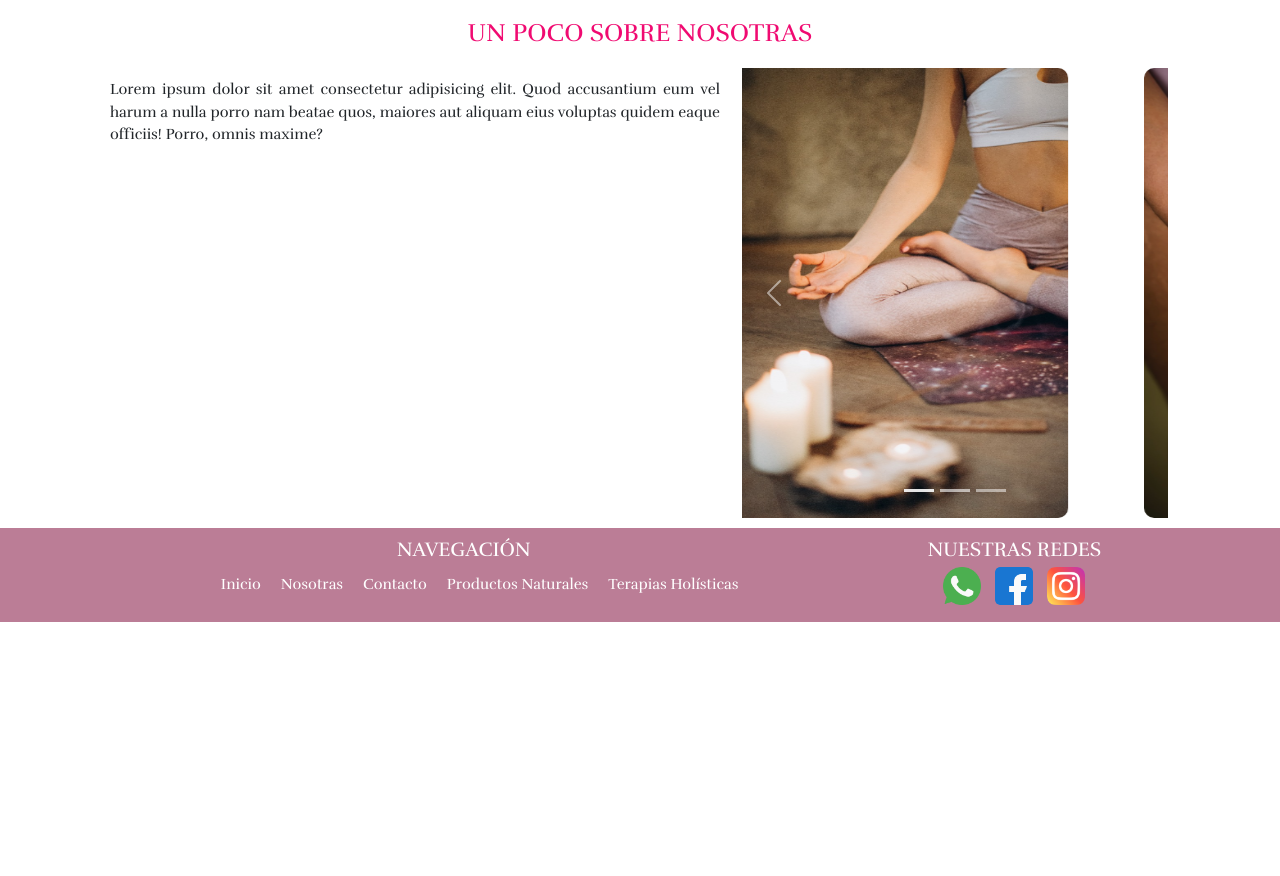
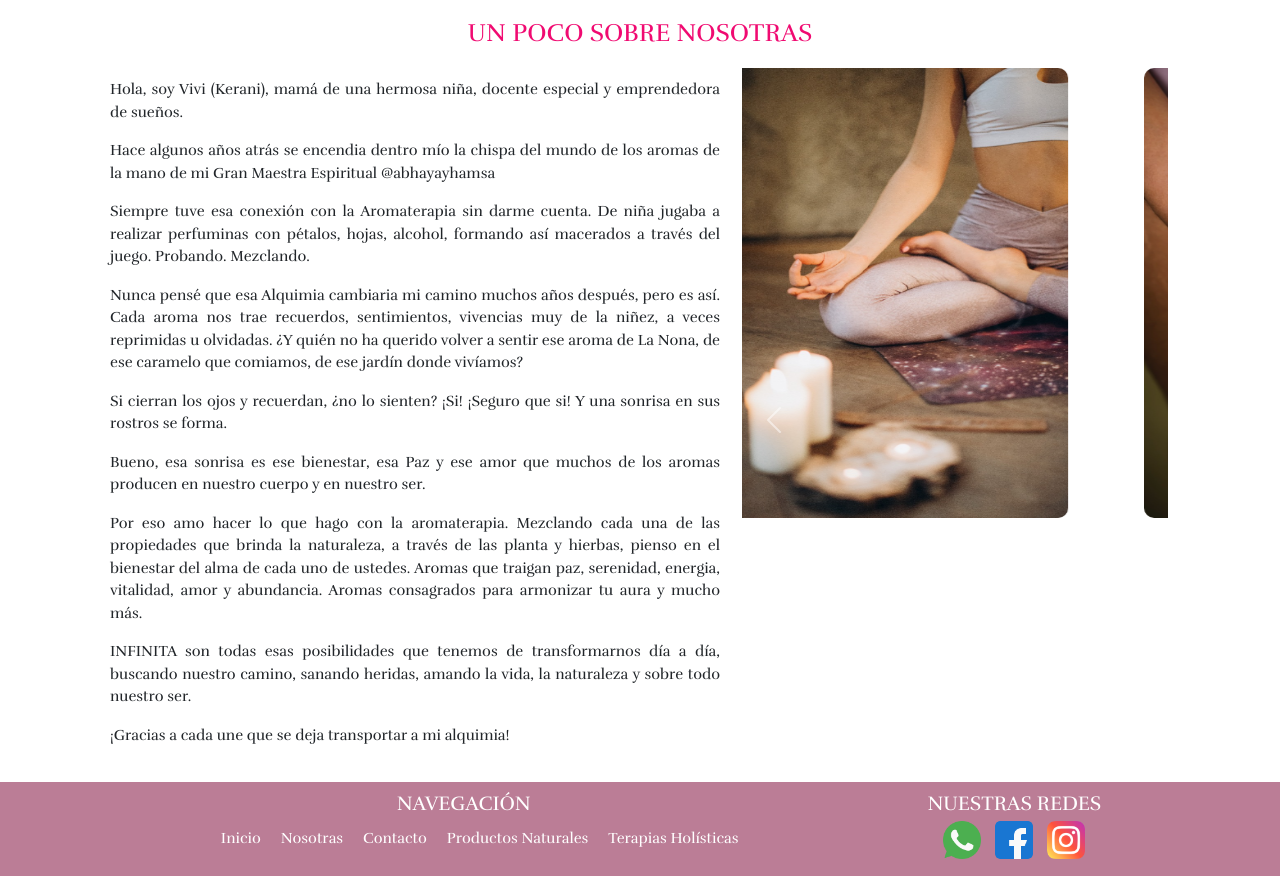
Before and after one commit to rociobdiaz/tiendainfinita, a website: page nosotras.html in a window 1280 px wide. Shown: the part 482-1358 px from the top of the page. Before the commit the page ends 1104 px from the top, so only its background shows below. Drawn offline with Linux system fonts and the light colour scheme.

Commit message:
cambio texto nosotras.html

```diff
--- a/nosotras.html
+++ b/nosotras.html
@@ -55,7 +55,15 @@
         <section>
             <div class="row contenedor-carousel">
                 <div class="contenedor__parrafo column-12 col-md-6 col-lg-6">
-                    <p>Lorem ipsum dolor sit amet consectetur adipisicing elit. Quod accusantium eum vel harum a nulla porro nam beatae quos, maiores aut aliquam eius voluptas quidem eaque officiis! Porro, omnis maxime?</p>
+                    <p>Hola, soy Vivi (Kerani), mamá de una hermosa niña, docente especial y emprendedora de sueños.</p>
+                    <p>Hace algunos años atrás se encendia dentro mío la chispa del mundo de los aromas de la mano de mi Gran Maestra Espiritual @abhayayhamsa</p>
+                    <p>Siempre tuve esa conexión con la Aromaterapia sin darme cuenta. De niña jugaba a realizar perfuminas con pétalos, hojas, alcohol, formando así macerados a través del juego. Probando. Mezclando.</p>
+                    <p>Nunca pensé que esa Alquimia cambiaria mi camino muchos años después, pero es así. Cada aroma nos trae recuerdos, sentimientos, vivencias muy de la niñez, a veces reprimidas u olvidadas. ¿Y quién no ha querido volver a sentir ese aroma de La Nona, de ese caramelo que comiamos, de ese jardín donde vivíamos?</p>
+                    <p>Si cierran los ojos y recuerdan, ¿no lo sienten? ¡Si! ¡Seguro que si! Y una sonrisa en sus rostros se forma.</p>
+                    <p>Bueno, esa sonrisa es ese bienestar, esa Paz y ese amor que muchos de los aromas producen en nuestro cuerpo y en nuestro ser.</p>
+                    <p>Por eso amo hacer lo que hago con la aromaterapia. Mezclando cada una de las propiedades que brinda la naturaleza, a través de las planta y hierbas, pienso en el bienestar del alma de cada uno de ustedes. Aromas que traigan paz, serenidad, energia, vitalidad, amor y abundancia. Aromas consagrados para armonizar tu aura y mucho más.</p>
+                    <p>INFINITA son todas esas posibilidades que tenemos de transformarnos día a día, buscando nuestro camino, sanando heridas, amando la vida, la naturaleza y sobre todo nuestro ser.</p>
+                    <p>¡Gracias a cada une que se deja transportar a mi alquimia!</p>
                 </div>
 
                 <div class="carousel-flex contenedor__carousel--md contenedor__carousel--lg column-12 col-md-6 col-lg-6">
```
